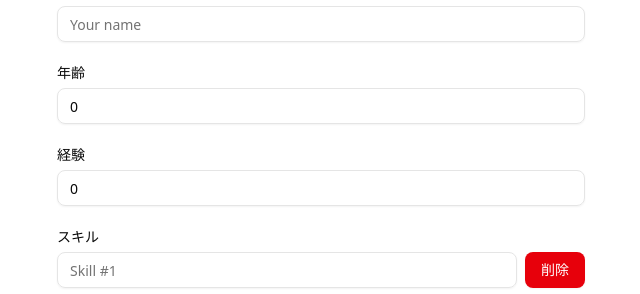
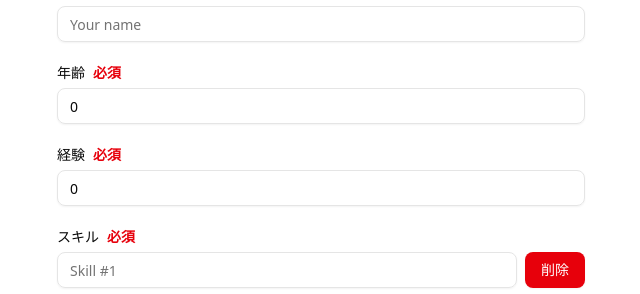
Before and after one commit to EGASHIRAAkihide/guputo-kun, a Next.js app: page / in a window 1280 px wide. Shown: the part 188-482 px from the top of the page, without its empty margins (319-959 px from the left). Built offline with nearby package versions, Linux system fonts and the light colour scheme; no server answers.

Commit message:
feature; edit 2 validation

```diff
--- a/components/template/home.tsx
+++ b/components/template/home.tsx
@@ -110,7 +110,7 @@ export function HomeTemplate() {
                 <FormItem>
                   <FormLabel>名前<span className="text-red-600 font-bold">必須</span></FormLabel>
                   <FormControl>
-                    <Input placeholder="Your name" {...field} />
+                    <Input placeholder="Your name" {...field} required />
                   </FormControl>
                   <FormMessage />
                 </FormItem>
@@ -123,7 +123,7 @@ export function HomeTemplate() {
               name="age"
               render={({ field }) => (
                 <FormItem>
-                  <FormLabel>年齢</FormLabel>
+                  <FormLabel>年齢<span className="text-red-600 font-bold">必須</span></FormLabel>
                   <FormControl>
                     <Input
                       type="text"
@@ -136,6 +136,7 @@ export function HomeTemplate() {
                         }
                       }}
                       pattern="[0-9]*"
+                      required
                     />
                   </FormControl>
                   <FormMessage />
@@ -149,7 +150,7 @@ export function HomeTemplate() {
               name="yearsOfExperience"
               render={({ field }) => (
                 <FormItem>
-                  <FormLabel>経験</FormLabel>
+                  <FormLabel>経験<span className="text-red-600 font-bold">必須</span></FormLabel>
                   <FormControl>
                   <Input
                       type="text"
@@ -162,6 +163,7 @@ export function HomeTemplate() {
                         }
                       }}
                       pattern="[0-9]*"
+                      required
                     />
                   </FormControl>
                   <FormMessage />
@@ -171,13 +173,14 @@ export function HomeTemplate() {
 
             {/* Skills */}
             <div>
-              <Label>スキル</Label>
+              <Label>スキル<span className="text-red-600 font-bold">必須</span></Label>
               <div className="space-y-2 mt-2">
                 {fields.map((field, index) => (
                   <div key={field.id} className="flex items-center gap-2">
                     <Input
                       {...form.register(`skills.${index}.name`)}
                       placeholder={`Skill #${index + 1}`}
+                      required
                     />
                     <Button type="button" variant="destructive" onClick={() => remove(index)}>
                       削除
```
